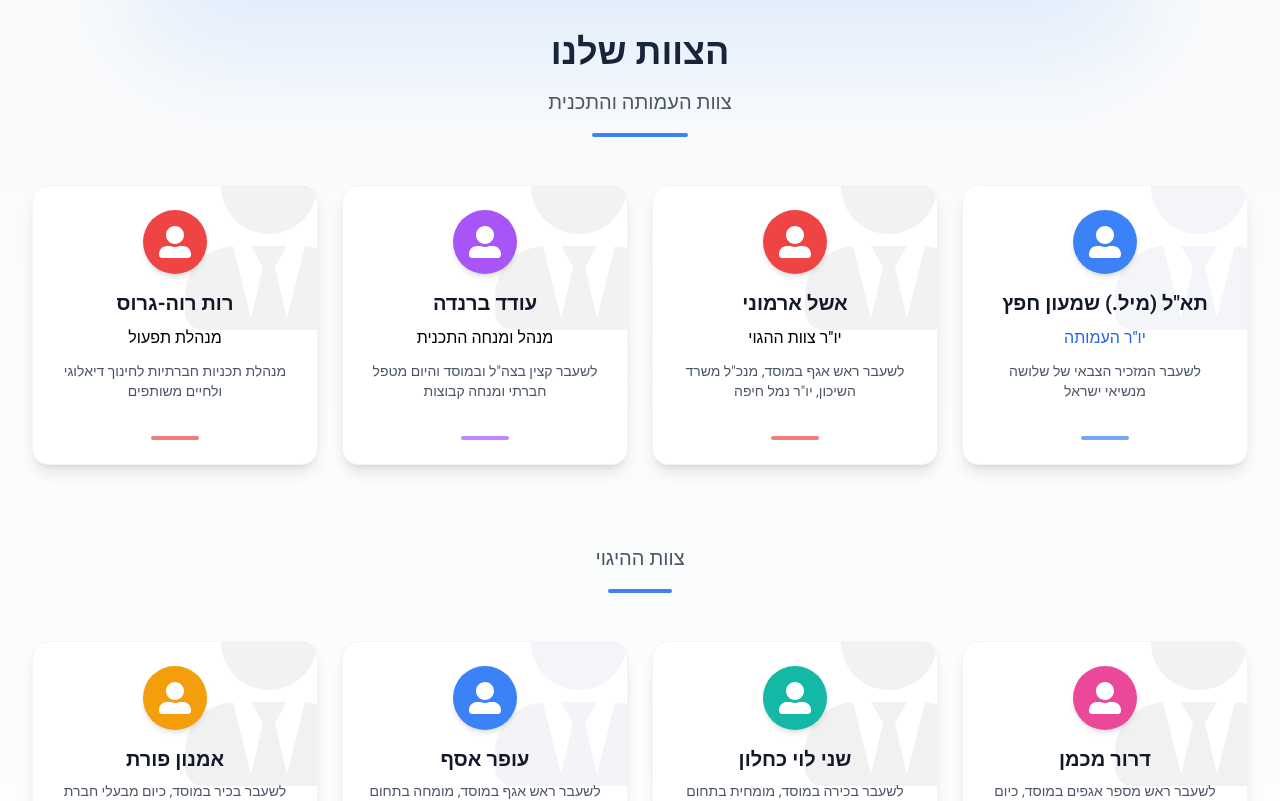
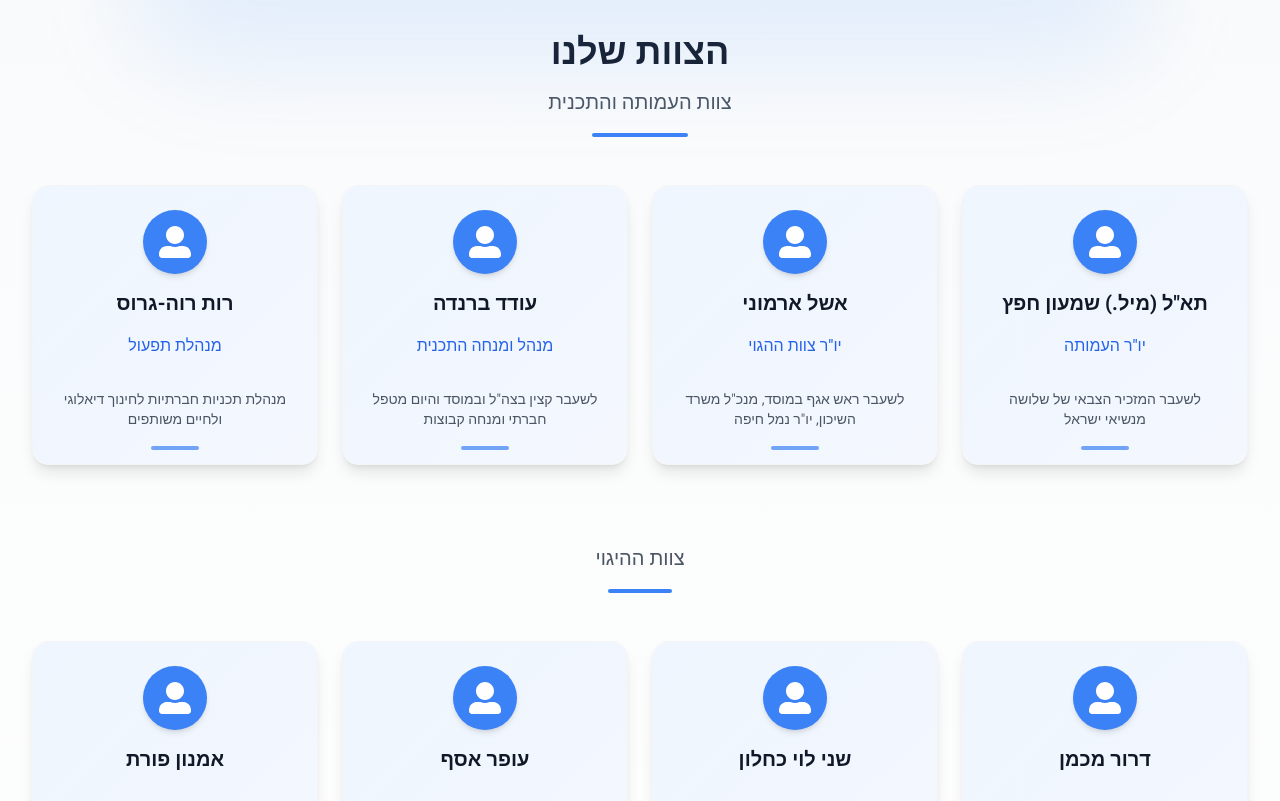
Before and after one commit to IdanHarari11/dagan-website, a Next.js app: page /team in a window 1280 px wide. Shown: the part 1580-2381 px from the top of the page. Built offline with nearby package versions, Linux system fonts and the light colour scheme.

Commit message:
Refactor Team component: simplify color scheme to a single blue color, replace human silhouette background with a smooth blue gradient, and adjust spacing for team member role and bio for improved layout

```diff
--- a/src/components/Team.js
+++ b/src/components/Team.js
@@ -97,9 +97,7 @@ const getInitials = (name) => {
 // Generate a consistent color based on name
 const getColorFromName = (name) => {
   const colors = [
-    'bg-blue-500', 'bg-green-500', 'bg-purple-500',
-    'bg-pink-500', 'bg-indigo-500', 'bg-teal-500',
-    'bg-orange-500', 'bg-red-500', 'bg-amber-500'
+    'bg-blue-500'
   ];
 
   // Simple hash function to get consistent color
@@ -119,10 +117,8 @@ const TeamMemberCard = ({ member }) => {
   return (
     <div className="group h-[280px]">
       <div className="relative overflow-hidden rounded-2xl bg-white dark:bg-gray-900 shadow-lg h-full flex flex-col transition-all duration-300 hover:shadow-xl border border-gray-100 dark:border-gray-800">
-        {/* Human silhouette background */}
-        <div className={`absolute top-0 right-0 opacity-5 text-${colorName}-900 dark:text-${colorName}-200 transform translate-x-1/4 -translate-y-1/4`}>
-          <FaUserTie className="w-48 h-48" />
-        </div>
+        {/* Smooth blue gradient background */}
+        <div className="absolute inset-0 bg-gradient-to-br from-blue-400/10 to-blue-600/5 dark:from-blue-500/10 dark:to-blue-800/5 rounded-2xl"></div>
 
         {/* Decorative top bar with gradient */}
         {/* <div className={`relative h-16 w-full bg-gradient-to-r from-${colorName}-600 to-${colorName}-400 flex items-center justify-center`}>
@@ -141,11 +137,11 @@ const TeamMemberCard = ({ member }) => {
               {member.name}
             </h3>
             {member.role && (
-              <p className={`font-medium mb-3 text-${colorName}-600 dark:text-${colorName}-400`}>
+              <p className={`font-medium mb-3 text-${colorName}-600 dark:text-${colorName}-400 mt-4`}>
                 {member.role}
               </p>
             )}
-            <p className="text-gray-600 dark:text-neutral-300 text-sm line-clamp-3">
+            <p className="text-gray-600 dark:text-neutral-300 text-sm line-clamp-3 mt-8">
               {member.bio}
             </p>
           </div>
```
